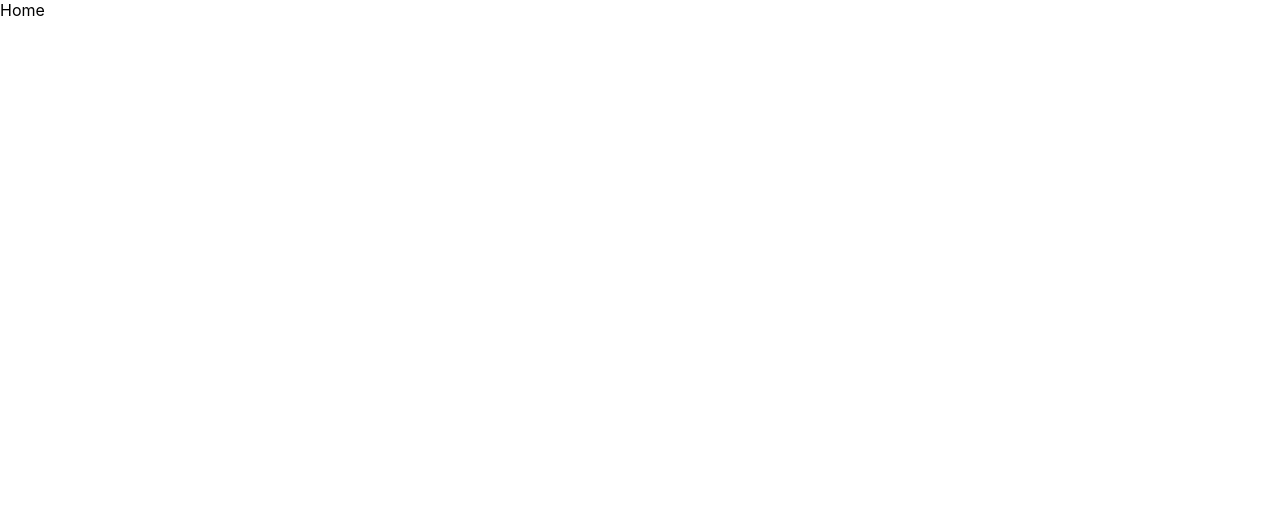
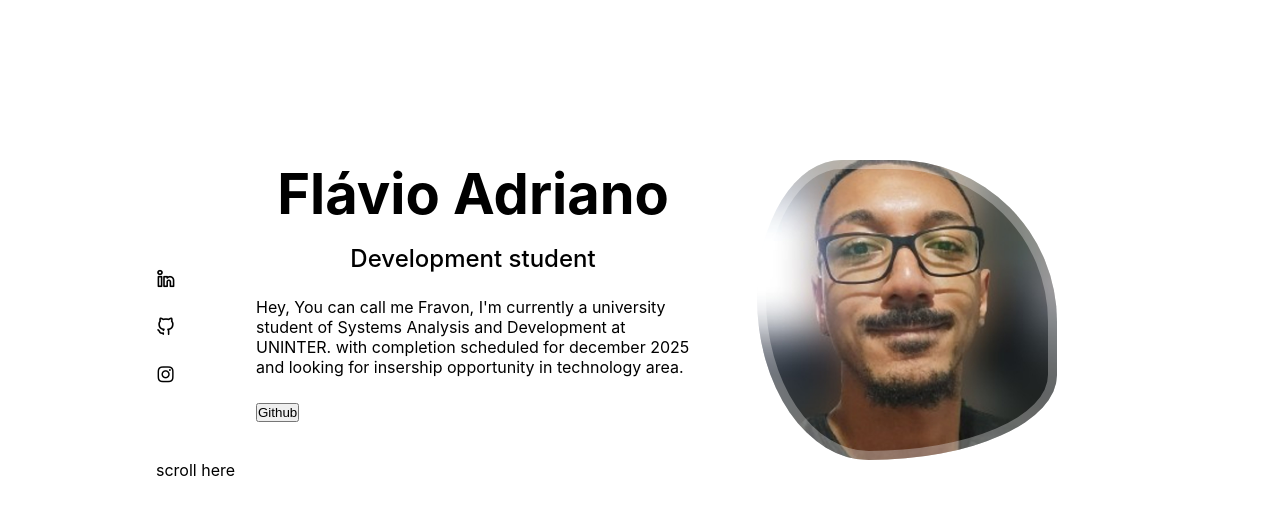
Before and after one commit to FravonDev/portfolio, a React (Vite) app: page / in a window 1280 px wide. Shown: the top 514 px of the page. Built offline with nearby package versions, Linux system fonts and the light colour scheme.

Commit message:
feat: profile base components

```diff
--- a/index.html
+++ b/index.html
@@ -5,6 +5,8 @@
   <meta charset="UTF-8" />
   <link rel="icon" type="image/svg+xml" href="/vite.svg" />
   <meta name="viewport" content="width=device-width, initial-scale=1.0" />
+  <link rel="stylesheet" href="https://unicons.iconscout.com/release/v4.0.8/css/line.css">
+
   <title>Flávio Adriano</title>
 </head>
 
--- a/src/App.css
+++ b/src/App.css
@@ -0,0 +1,46 @@
+:root {
+    --header-height: 3rem;
+
+    --title-color: hsl(var(--hue), var(--sat), 20%);
+    --title-color-dark: hsl(var(--hue), var(--sat), 0%);
+    --text-color: hsl(var(--hue), var(--sat), 46%);
+    --body-color: hsl(var(--hue), var(--sat), 98%);
+    --container-color: #fff;
+
+    --body-font: "Poppins", sans-serif;
+
+    --big-font-size: 3.5rem;
+    --h1-font-size: 2.25rem;
+    --h2-font-size: 1.5rem;
+    --h3-font-size: 1.25rem;
+    --normal-font-size: 1rem;
+    --small-font-size: 0.875rem;
+    --smaller-font-size: 0.813rem;
+    --tiny-font-size: 0.625rem;
+
+    --font-normal: 400;
+    --font-medium: 500;
+    --font-semi-bold: 600;
+    --font-bold: 700;
+}
+
+@media screen and (max-width: 992px) {
+    :root {
+        --big-font-size: 2.75rem;
+        --h1-font-size: 1.5rem;
+        --h2-font-size: 1.25rem;
+        --h3-font-size: 1rem;
+        --normal-font-size: 0.938rem;
+        --small-font-size: 0.813rem;
+        --smaller-font-size: 0.75rem;
+    }
+}
+
+
+.section {}
+
+.container {
+    max-width: 968px;
+    margin-left: auto;
+    margin-right: auto;
+}
--- /dev/null
+++ b/src/components/home/Content.jsx
@@ -0,0 +1,20 @@
+function Content() {
+  return (
+    <div className="home_text">
+      <h1 className="home_title">Flávio Adriano</h1>
+      <h1 className="home_subtitle">Development student</h1>
+
+      <p className="home_description">
+        Hey, You can call me Fravon, I'm currently a university student of
+        Systems Analysis and Development at UNINTER. with completion scheduled
+        for december 2025 and looking for insership opportunity in technology
+        area.
+      </p>
+      <div className="home_button">
+        <button>Github</button>
+      </div>
+    </div>
+  );
+}
+
+export default Content;
--- /dev/null
+++ b/src/components/home/Home.css
@@ -0,0 +1,109 @@
+.home_container {
+    display: grid;
+    grid-template-rows: 1fr;
+    height: 100%;
+}
+
+.home_content {
+    padding-top: 10rem;
+    display: grid;
+    grid-template-columns: 100px repeat(2, 1fr);
+}
+
+.home_social {
+    display: flex;
+    flex-direction: column;
+    align-items: start;
+    justify-content: center;
+    gap: 1.5rem;
+    margin-top: 2rem;
+}
+
+.home__social-icon {
+    color: black;
+    font-size: 1.2rem;
+}
+
+.home_title {
+    font-size: var(--big-font-size);
+    font-weight: var(--font-bold);
+    color: var(--title-color);
+    margin-bottom: 1rem;
+}
+
+
+.home_subtitle {
+    font-size: var(--h2-font-size);
+    font-weight: var(--font-medium);
+    color: var(--text-color);
+    margin-bottom: 1.5rem;
+}
+
+.home_title,
+.home_subtitle {
+    text-align: center;
+}
+
+.home_description {
+    font-size: var(--normal-font-size);
+    font-weight: var(--font-normal);
+    color: red;
+    color: var(--text-color);
+    margin-bottom: 1.5rem;
+}
+
+.home_image {
+    background: url(../../assets/profile.jpg);
+    background-repeat: no-repeat;
+    background-position: center;
+    background-size: cover;
+    box-shadow: inset 0 0 0 9px rgb(255 255 255 / 30%);
+    order: 1;
+    justify-self: center;
+    width: 300px;
+    height: 300px;
+    animation: profile__animate 8s ease-in-out infinite 1s;
+    max-width: 100%;
+}
+
+@keyframes profile__animate {
+    0% {
+        border-radius: 60% 40% 30% 70%/60% 30% 70% 40%;
+    }
+
+    50% {
+        border-radius: 30% 60% 70% 40%/50% 60% 30% 60%;
+    }
+
+    100% {
+        border-radius: 60% 40% 30% 70%/60% 30% 70% 40%;
+    }
+}
+
+@media screen and (max-width: 992px) {
+    .home_container {
+        grid-template-rows: 1fr;
+        grid-template-columns: 1fr;
+    }
+
+    .home_content {
+        grid-template-columns: 100px 1fr;
+        grid-template-rows: 1fr;
+    }
+
+    .home_text {
+        grid-row: 2;
+        grid-column: 1/3;
+        width: 100%;
+    }
+
+    .home_image {
+        grid-area: 1;
+        width: 180px;
+        height: 180px;
+    }
+
+    .home_social {
+        grid-area: 1;
+    }
+}
--- a/src/components/home/Home.jsx
+++ b/src/components/home/Home.jsx
@@ -1,7 +1,21 @@
-import React from "react";
+import "./Home.css";
+import Social from "./Social";
+import Content from "./Content";
+function Home() {
+  return (
+    <div className="home section">
+      <div className="home_container container">
+        <div className="home_content">
+          <Social />
 
-function Home() {
-  return <div>Home</div>;
+          <div className="home_image"></div>
+
+          <Content />
+        </div>
+        <div className="home_scroll">scroll here</div>
+      </div>
+    </div>
+  );
 }
 
 export default Home;
--- /dev/null
+++ b/src/components/home/Social.jsx
@@ -0,0 +1,29 @@
+function Social() {
+  return (
+    <div className="home_social">
+      <a
+        href="https://www.linkedin.com/in/flavioadriano"
+        className="home__social-icon"
+        target="_blank"
+      >
+        <i class="uil uil-linkedin-alt"></i>
+      </a>
+      <a
+        href="https://github.com/fravondev"
+        className="home__social-icon"
+        target="_blank"
+      >
+        <i class="uil uil-github-alt"></i>
+      </a>
+      <a
+        href="https://www.instagram.com/flavio_adrianoo"
+        className="home__social-icon"
+        target="_blank"
+      >
+        <i class="uil uil-instagram"></i>
+      </a>
+    </div>
+  );
+}
+
+export default Social;
```
Also changed, not shown: src/assets/profile.jpg (added).
